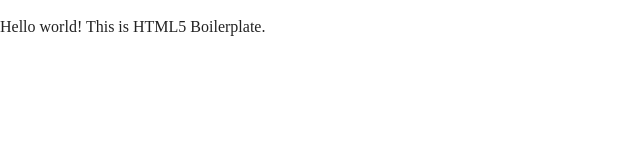
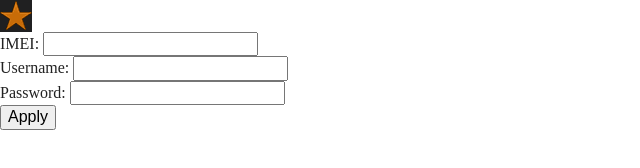
Before and after one commit to HalilCan/Aerospace-Iridium-Interface, a plain HTML site: page index.html in a window 1280 px wide. Shown: the whole page, without its empty margins (0-640 px from the left). Drawn offline with nearby package versions, Linux system fonts and the light colour scheme.

Commit message:
Initial commit

```diff
--- a/index.html
+++ b/index.html
@@ -20,9 +20,16 @@
         <![endif]-->
 
         <!-- Add your site or application content here -->
-        <p>Hello world! This is HTML5 Boilerplate.</p>
+        <img src="favicon.ico"/>
 
-
+        <div id = "transceiver-setup">
+            <form>
+                IMEI: <input type="text" class = "setup-textbox" name="imei" id = "imei-box"><br>
+                Username: <input type="text" class = "setup-textbox" name="username" id = "username-box"><br>
+                Password: <input type="text" class = "setup-textbox" name="password" id = "password-box"><br>
+                <input type = "submit" class = "setup-button" name = "setup-submit" value = "Apply" id = "setup-submit-button">
+            </form>
+        </div>
 
 
 
```
